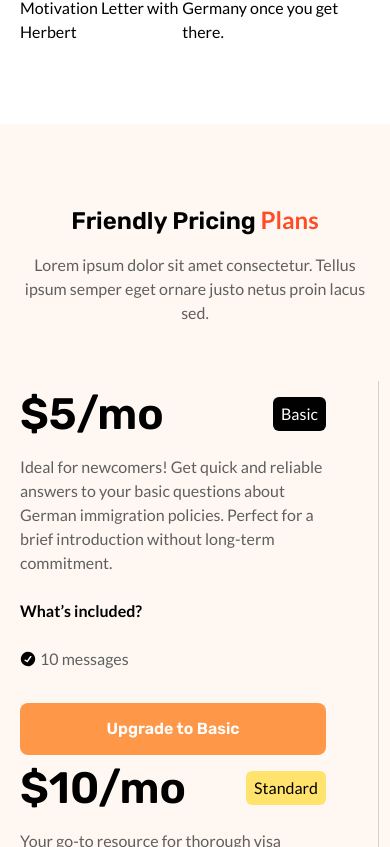
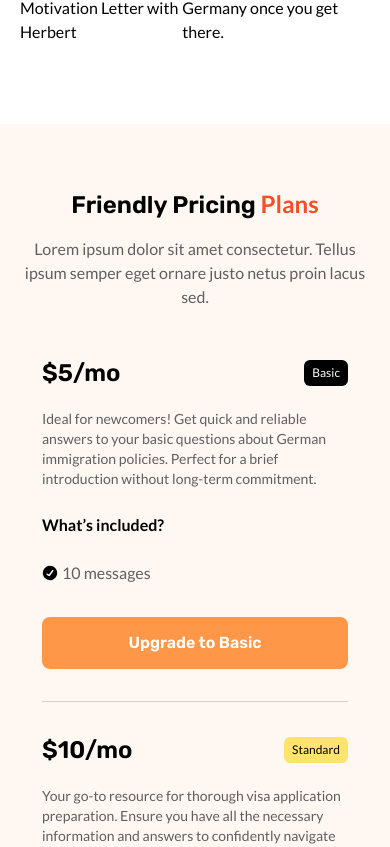
Before and after one commit to Ritik-455/herbert, a React (Create React App) app: page / in a window 390 px wide. Shown: the part 1137-1984 px from the top of the page. Built offline with nearby package versions, Linux system fonts and the light colour scheme.

Commit message:
section-completed

```diff
--- a/src/components/home/Features.jsx
+++ b/src/components/home/Features.jsx
@@ -11,7 +11,7 @@ const Features = () => {
     <div className="2xl:max-w-[1536px] mx-auto relative">
       <div className='container max-w-[1180px] py-20 lg:pb-0 lg:pt-[119px] lg:mb-[119px]'>
         <PrimaryHeading text="Herbert Main" className="text-center" >
-          <span className='text-orange'> Features</span>
+          <span className='text-orange font-Lato'> Features</span>
         </PrimaryHeading>
         <PrimaryParagraph text="Lorem ipsum dolor sit amet consectetur. Tellus ipsum semper eget ornare justo netus proin lacus sed." className="text-center max-w-[556px] mx-auto mt-4" />
         <div className="hidden lg:flex justify-between flex-wrap lg:flex-nowrap">
@@ -23,7 +23,7 @@ const Features = () => {
               </div>
             ))}
           </div>
-          <img src={middleMen} alt="middleMen" className='max-w-[324px] w-100 h-[452px] mt-14' />
+          <img src={middleMen} alt="middleMen" className='max-w-[324px] w-100 h-[452px] mt-14 pointer-events-none' />
           <div className="">
             {limitedFeatures2.map((data, index) => (
               <div className="max-w-[325px] w-full mt-14" key={index}>
@@ -34,7 +34,7 @@ const Features = () => {
           </div>
         </div>
         <div className="">
-          <div className="lg:hidden flex justify-center"><img src={middleMen} alt="middleMen" className='max-w-[324px] w-100 h-[452px] mt-6' /></div>
+          <div className="lg:hidden flex justify-center"><img src={middleMen} alt="middleMen" className='max-w-[324px] w-100 h-[452px] mt-6 pointer-events-none' /></div>
           <div className="flex lg:hidden justify-between">
             <div className="">
               {limitedFeatures.map((data, index) => (
--- a/src/components/home/Plans.jsx
+++ b/src/components/home/Plans.jsx
@@ -8,30 +8,30 @@ import PrimaryButton from '../../common/PrimaryButton'
 const Plans = () => {
   return (
     <div className='bg-plans bg-cover bg-no-repeat bg-center'>
-      <div className="container max-w-[1180px] py-20">
+      <div className="container max-w-[1180px] py-16 lg:py-20">
         <PrimaryHeading text="Friendly Pricing" className="text-center" >
-          <span className='text-orange font-'> Plans</span>
+          <span className='text-orange font-Lato'> Plans</span>
         </PrimaryHeading>
         <PrimaryParagraph text="Lorem ipsum dolor sit amet consectetur. Tellus ipsum semper eget ornare justo netus proin lacus sed." className="text-center max-w-[556px] mx-auto mt-4" />
-        <div className="flex justify-between mt-14 flex-wrap">
+        <div className="flex flex-col md:flex-row justify-around custom_lg:justify-between mt-4 lg:mt-14 flex-wrap items-center md:items-start">
           {PLANS_DATA.map((data, index) => (
-            <div className={`${index === 2 ? "gap-0" : "gap-[52px]"} flex`} key={index}>
+            <div className={`${index === 2 ? "gap-0 mt-8 custom_lg:mt-0" : "gap-[52px]"} md:flex mt-8 custom_lg:mt-0`} key={index}>
               <div className="max-w-[306px] w-full">
                 <div className="flex justify-between items-center w-[306px] ">
-                  <h4 className='font-Rubik font-semibold text-2lg'>{data.heading}</h4>
+                  <h4 className='font-Rubik font-semibold text-2xl md:text-3xl custom_lg:text-2lg'>{data.heading}</h4>
                   <div className={`${index === 0 && "bg-dark_black"} ${index === 1 && "bg-yellow"} ${index === 2 && "bg-orange"} p-[5px_8px] rounded-[6px]`}>
-                    <p className={`${index === 1 ? "text-black" : "text-white"} font-normal text-base`}>{data.plan}</p>
+                    <p className={`${index === 1 ? "text-black" : "text-white"} font-normal text-xs md:text-base`}>{data.plan}</p>
                   </div>
                 </div>
-                <p className='font-normal text-base text-grey mt-2'>{data.para}</p>
+                <p className='font-normal text-sm md:text-base text-grey mt-5 lg:mt-4'>{data.para}</p>
                 <p className='font-bold text-base text-dark_black mt-6'>What’s included?</p>
                 <div className="flex mt-6 gap-1 items-center">
                   <TickMarck />
                   <p className='font-normal text-base text-grey'>{data.message}</p>
                 </div>
-                <PrimaryButton BtnText={data.upgrade} className='max-w-[308px] w-full mt-8' />
+                <PrimaryButton BtnText={data.upgrade} className='w-full mt-8' />
               </div>
-              <div className={`${index === 2 ? "border-0" : "border-r  border-r-[#00000029]"}`}></div>
+              <div className={`${index === 2 ? "border-0" : "border-b md:border-r border-b-[#00000029] md:border-r-[#00000029] mt-8 lg:mt-0"}`}></div>
             </div>
           ))}
         </div>
--- a/tailwind.config.js
+++ b/tailwind.config.js
@@ -37,6 +37,9 @@ module.exports = {
         },
         center: true,
       },
+      screens: {
+        'custom_lg': '1072px',
+      }
     },
   },
   plugins: [],
```
